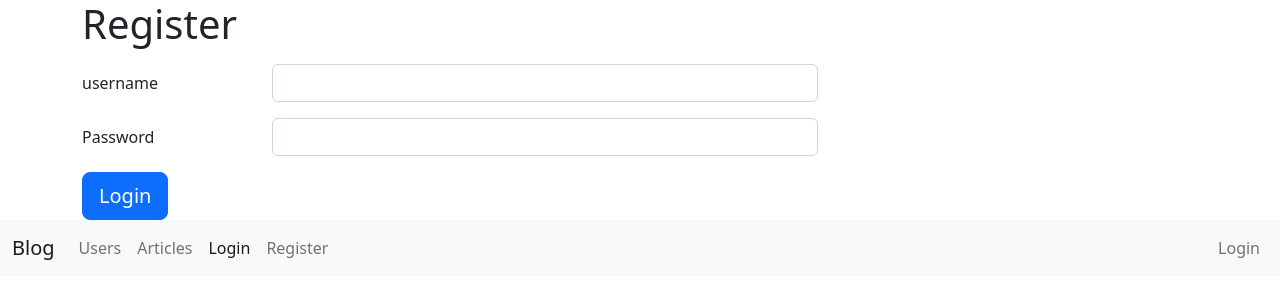
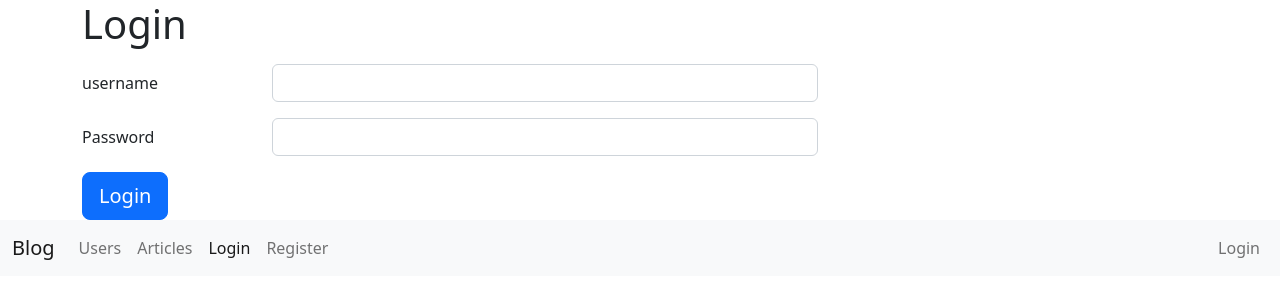
Before and after one commit to AliyaKa/FlaskProject, a Flask app: page /auth/login/ in a window 1280 px wide. Shown: the top 300 px of the page. Run offline with Flask 3, Linux system fonts and the light colour scheme; some libraries are stand-ins or nearby versions.

Commit message:
Last Commit

```diff
--- a/blog/templates/auth/login.html
+++ b/blog/templates/auth/login.html
@@ -2,11 +2,11 @@
 {% from "macro/formhelpers.html" import render_field %}
 
 {% block title %}
-  Register
+  Login
 {% endblock %}
 
 {% block body %}
-  <h1>Register</h1>
+  <h1>Login</h1>
   {% if error %}
     <div class="alert alert-danger">
       {{ error }}
```
